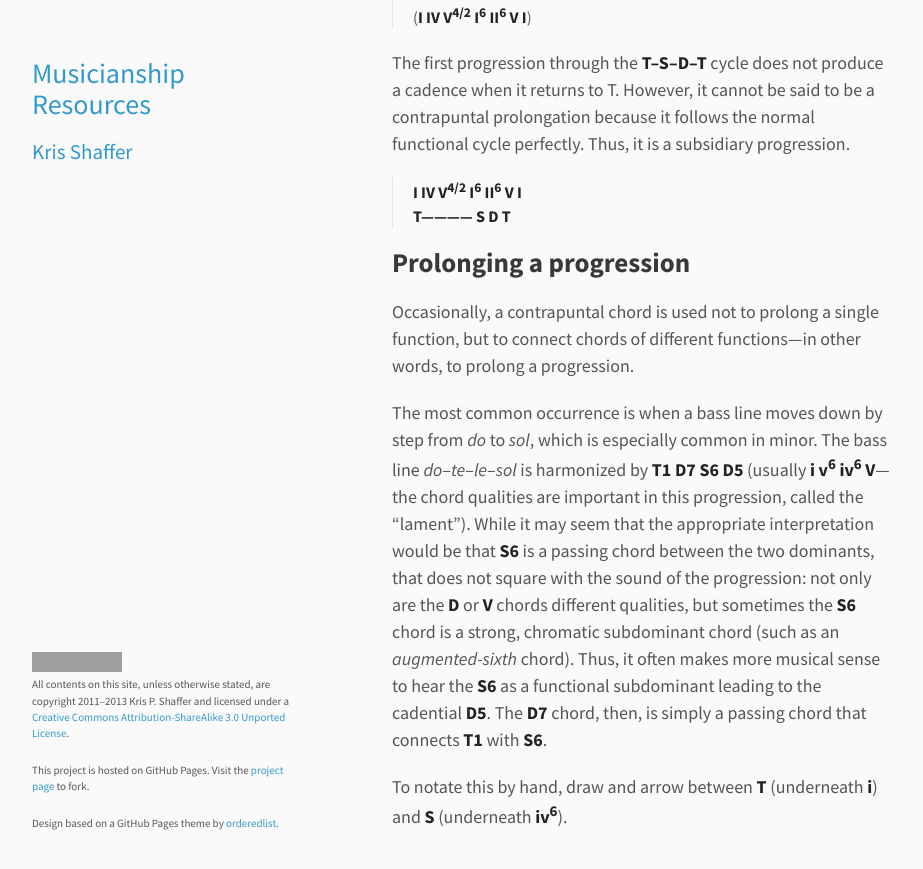
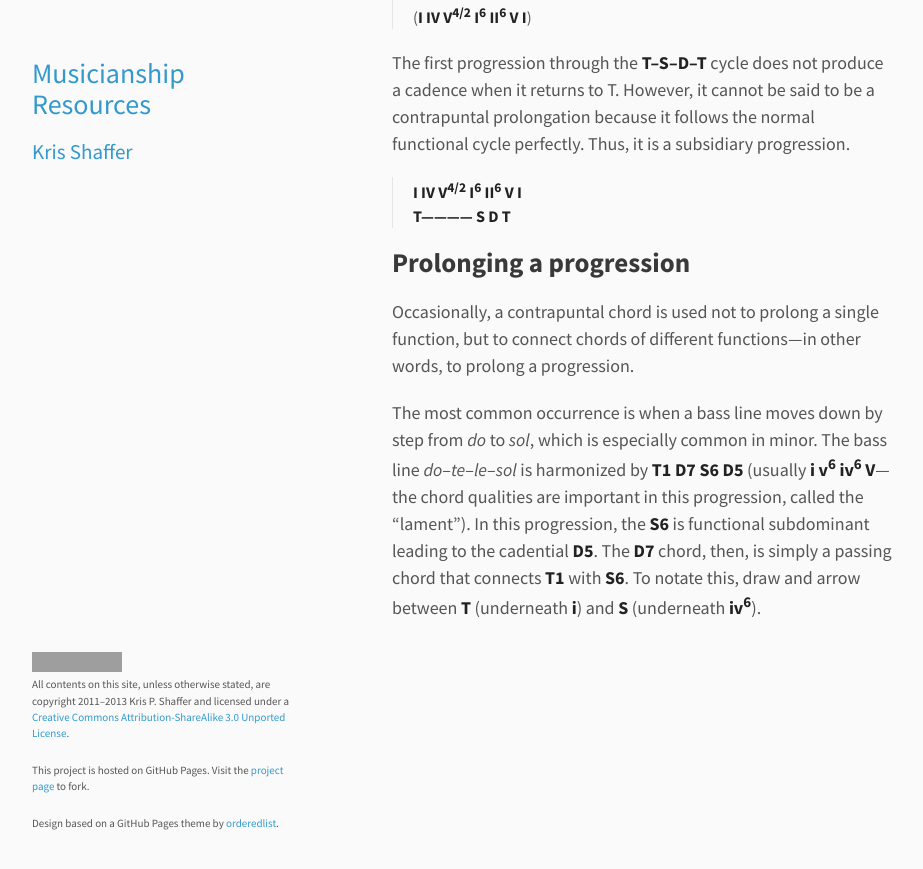
Before and after one commit to kshaffer/musicianship, a Jekyll site: the page built from harmonicSyntax2.md, in a window 1280 px wide and 900 px high, scrolled down 4487 px. Shown: the top 869 px of the window, without its empty margins (178-1101 px from the left). Built offline with Jekyll 4.4.1, drawn with Linux system fonts in a browser that asks for light colours; Markdown is read by kramdown in place of the engine named in the settings; comment, search, counter and statistics services are not loaded; some of the changed text lies outside the part shown; grey boxes are pictures that could not be loaded.

Commit message:
draft of harmonic syntax 2

```diff
--- a/harmonicSyntax2.md
+++ b/harmonicSyntax2.md
@@ -8,7 +8,7 @@ title: Harmonic syntax - prolongation
 
 # Triggering and prolonging harmonic functions in an idealized phrase #
 
-To establish, or trigger, a harmonic functional zone, *a fixed scale degree must appear in the bass*. In other words, tonic can be triggered by **T1** (always I), subdominant by **S2** or **S4** (including a variety of II and IV chords, in inversions, with and without sevenths), and dominant by D5 (V, with or without a seventh, or any initial chord of a *compound cadence*). These are called *functional chords* (because they trigger the function) or *cadential chords* (because they can participate in a cadence). Other chords are called *contrapuntal chords*, and are used to *prolong* a function throughout the zone.
+To establish, or trigger, a harmonic functional zone, *a fixed scale degree must appear in the bass*. In other words, tonic can be triggered by **T1** (always **I**), subdominant by **S2** or **S4** (including a variety of **II** and **IV** chords, in inversions, with and without sevenths), and dominant by **D5** (**V**, with or without a seventh, or any initial chord of a *compound cadence*). These are called *functional chords* (because they trigger the function) or *cadential chords* (because they can participate in a cadence). Other chords are called *contrapuntal chords*, and are used to *prolong* a function throughout the zone.
 
 Functional prolongations are shown in a harmonic analysis by writing/typing T, S, or D underneath the individual chord labels (Roman numerals or functional bass) and extending a line from the beginning of the functional zone to the end.
 
@@ -91,6 +91,4 @@ The first progression through the **T–S–D–T** cycle does not produce a cad
 
 Occasionally, a contrapuntal chord is used not to prolong a single function, but to connect chords of different functions—in other words, to prolong a progression.
 
-The most common occurrence is when a bass line moves down by step from *do* to *sol*, which is especially common in minor. The bass line *do*–*te*–*le*–*sol* is harmonized by **T1 D7 S6 D5** (usually **i v<sup>6</sup> iv<sup>6</sup> V**—the chord qualities are important in this progression, called the "lament"). While it may seem that the appropriate interpretation would be that **S6** is a passing chord between the two dominants, that does not square with the sound of the progression: not only are the **D** or **V** chords different qualities, but sometimes the **S6** chord is a strong, chromatic subdominant chord (such as an *augmented-sixth* chord). Thus, it often makes more musical sense to hear the **S6** as a functional subdominant leading to the cadential **D5**. The **D7** chord, then, is simply a passing chord that connects **T1** with **S6**.
-
-To notate this by hand, draw and arrow between **T** (underneath **i**) and **S** (underneath **iv<sup>6</sup>**).
+The most common occurrence is when a bass line moves down by step from *do* to *sol*, which is especially common in minor. The bass line *do*–*te*–*le*–*sol* is harmonized by **T1 D7 S6 D5** (usually **i v<sup>6</sup> iv<sup>6</sup> V**—the chord qualities are important in this progression, called the "lament"). In this progression, the **S6** is functional subdominant leading to the cadential **D5**. The **D7** chord, then, is simply a passing chord that connects **T1** with **S6**. To notate this, draw and arrow between **T** (underneath **i**) and **S** (underneath **iv<sup>6</sup>**).
```
